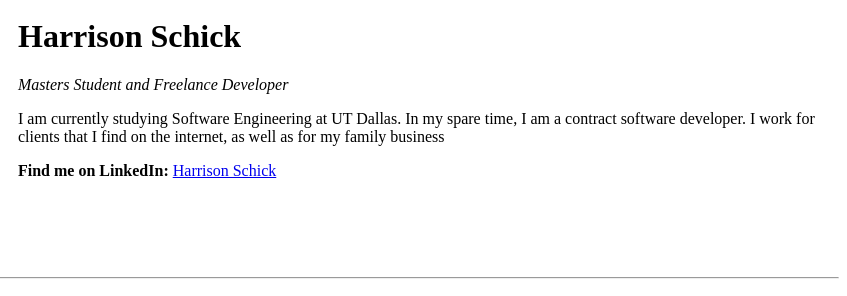
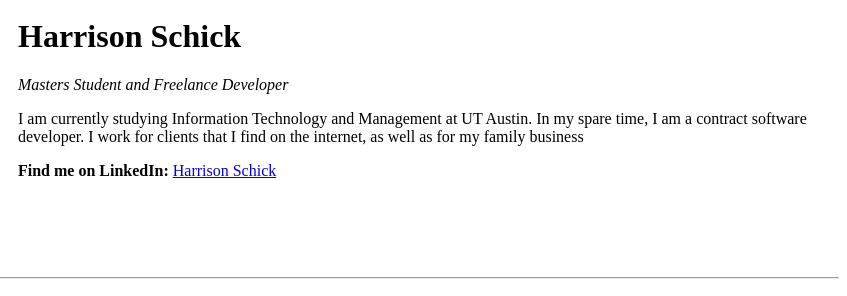
Before and after one commit to hschickdevs/the-complete-2023-web-development-bootcamp, a plain HTML site: page content/personal-site/index.html in a window 1280 px wide. Shown: the part 85-381 px from the top of the page, 433-1280 px from the left. Drawn offline with Linux system fonts and the light colour scheme.

Commit message:
Update index.html

```diff
--- a/content/personal-site/index.html
+++ b/content/personal-site/index.html
@@ -19,7 +19,7 @@
             <td>
                 <h1>Harrison Schick</h1>
                 <p><em>Masters Student and Freelance Developer</em></p>
-                <p>I am currently studying Software Engineering at UT Dallas. In my spare time, I am a contract software
+                <p>I am currently studying Information Technology and Management at UT Austin. In my spare time, I am a contract software
                     developer. I work for clients that I find on the internet, as well as for my family business</p>
                 <p><strong>Find me on LinkedIn: </strong><a
                         href="https://www.linkedin.com/in/harrison-schick-84a7b6197/">Harrison Schick</a></p>
```
